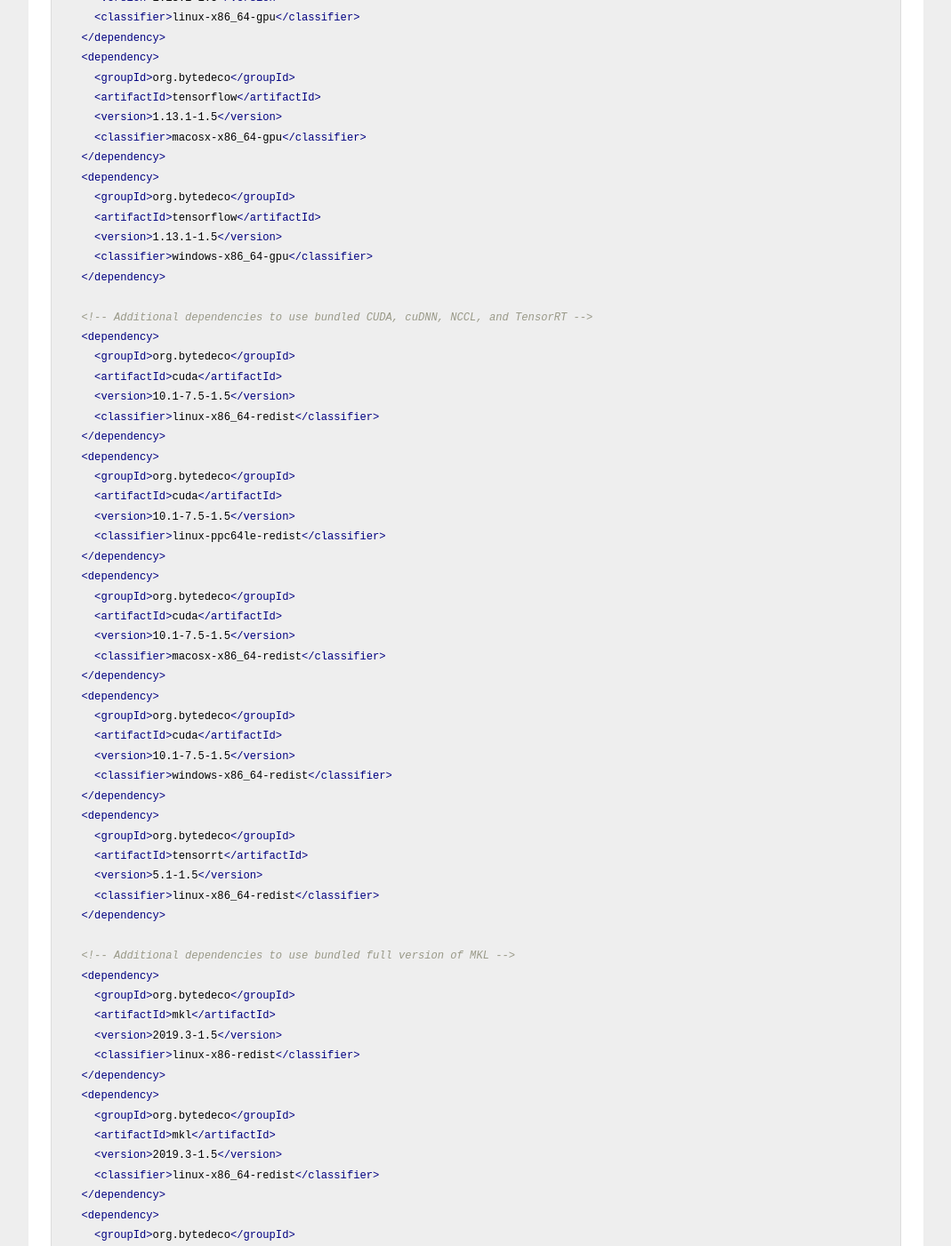
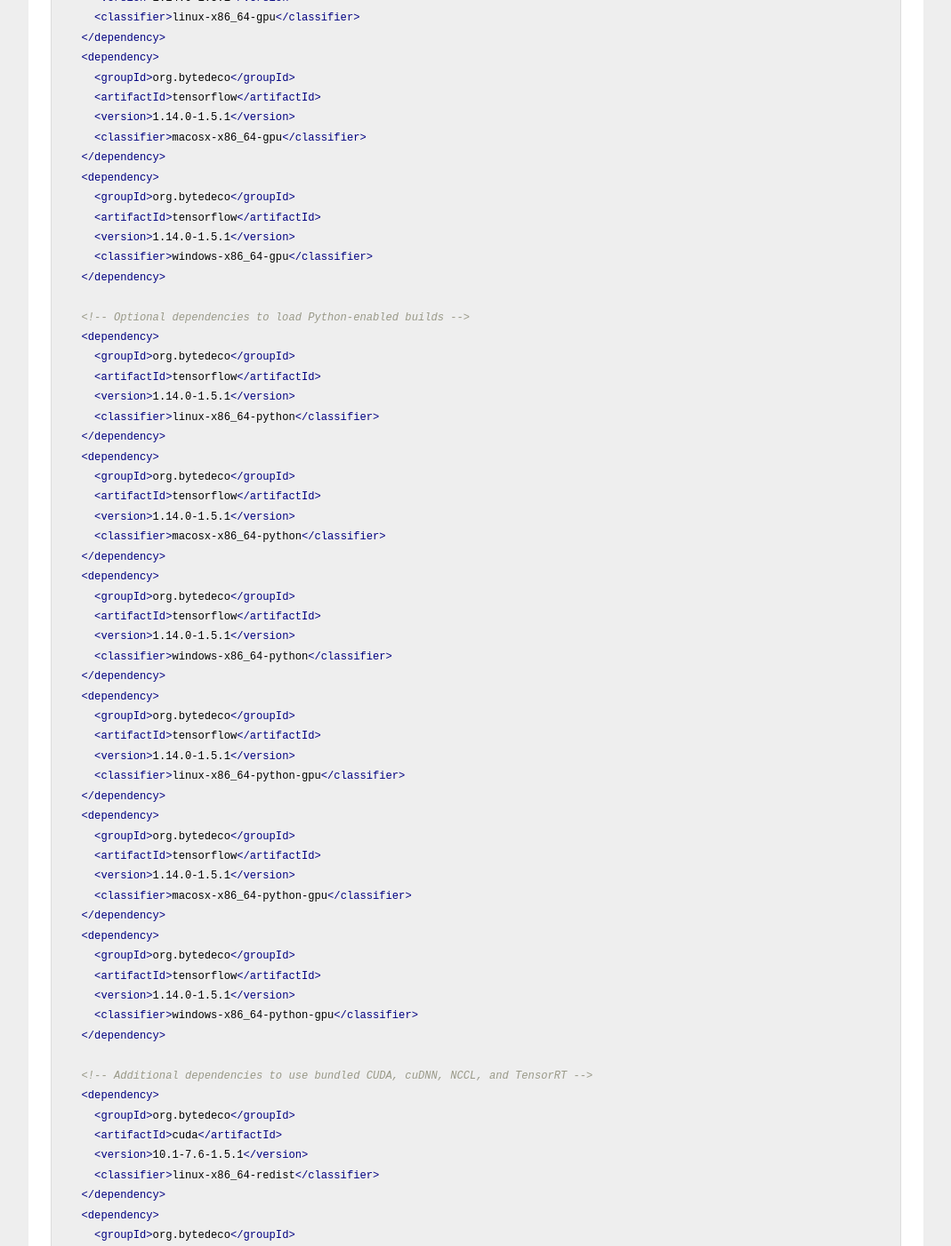
Before and after one commit to bytedeco/bytedeco.github.io, a Jekyll site: the page built from download/index.md, in a window 1280 px wide and 1400 px high, scrolled down 6286 px. Shown: the whole window at 89% size, without its empty margins (105-1174 px from the left). Built offline with Jekyll 4.4.1, drawn with Linux system fonts in a browser that asks for light colours; some of the changed text lies outside the part shown.

Commit message:
Update links for version 1.5.1 and add new info to the FAQ

````diff
--- a/download/index.md
+++ b/download/index.md
@@ -18,305 +18,343 @@ Here is a sample list of dependencies that you can use as base for your own `pom
     <dependency>
       <groupId>org.bytedeco</groupId>
       <artifactId>javacpp</artifactId>
-      <version>1.5</version>
+      <version>1.5.1</version>
     </dependency>
 
     <dependency>
       <groupId>org.bytedeco</groupId>
       <artifactId>opencv-platform</artifactId>
-      <version>4.0.1-1.5</version>
+      <version>4.1.0-1.5.1</version>
     </dependency>
     <dependency>
       <groupId>org.bytedeco</groupId>
       <artifactId>ffmpeg-platform</artifactId>
-      <version>4.1.3-1.5</version>
+      <version>4.1.3-1.5.1</version>
     </dependency>
     <dependency>
       <groupId>org.bytedeco</groupId>
       <artifactId>flycapture-platform</artifactId>
-      <version>2.13.3.31-1.5</version>
+      <version>2.13.3.31-1.5.1</version>
     </dependency>
     <dependency>
       <groupId>org.bytedeco</groupId>
       <artifactId>spinnaker-platform</artifactId>
-      <version>1.19.0.22-1.5</version>
+      <version>1.19.0.22-1.5.1</version>
     </dependency>
     <dependency>
       <groupId>org.bytedeco</groupId>
       <artifactId>libdc1394-platform</artifactId>
-      <version>2.2.5-1.5</version>
+      <version>2.2.6-1.5.1</version>
     </dependency>
     <dependency>
       <groupId>org.bytedeco</groupId>
       <artifactId>libfreenect-platform</artifactId>
-      <version>0.5.7-1.5</version>
+      <version>0.5.7-1.5.1</version>
     </dependency>
     <dependency>
       <groupId>org.bytedeco</groupId>
       <artifactId>libfreenect2-platform</artifactId>
-      <version>0.2.0-1.5</version>
+      <version>0.2.0-1.5.1</version>
     </dependency>
     <dependency>
       <groupId>org.bytedeco</groupId>
       <artifactId>librealsense-platform</artifactId>
-      <version>1.12.1-1.5</version>
+      <version>1.12.1-1.5.1</version>
     </dependency>
     <dependency>
       <groupId>org.bytedeco</groupId>
       <artifactId>videoinput-platform</artifactId>
-      <version>0.200-1.5</version>
+      <version>0.200-1.5.1</version>
     </dependency>
     <dependency>
       <groupId>org.bytedeco</groupId>
       <artifactId>artoolkitplus-platform</artifactId>
-      <version>2.3.1-1.5</version>
+      <version>2.3.1-1.5.1</version>
     </dependency>
     <dependency>
       <groupId>org.bytedeco</groupId>
       <artifactId>chilitags-platform</artifactId>
-      <version>master-1.5</version>
+      <version>master-1.5.1</version>
     </dependency>
     <dependency>
       <groupId>org.bytedeco</groupId>
       <artifactId>flandmark-platform</artifactId>
-      <version>1.07-1.5</version>
+      <version>1.07-1.5.1</version>
     </dependency>
     <dependency>
       <groupId>org.bytedeco</groupId>
       <artifactId>hdf5-platform</artifactId>
-      <version>1.10.5-1.5</version>
+      <version>1.10.5-1.5.1</version>
     </dependency>
     <dependency>
       <groupId>org.bytedeco</groupId>
       <artifactId>mkl-platform</artifactId>
-      <version>2019.3-1.5</version>
+      <version>2019.4-1.5.1</version>
     </dependency>
     <dependency>
       <groupId>org.bytedeco</groupId>
       <artifactId>mkl-dnn-platform</artifactId>
-      <version>0.18.1-1.5</version>
+      <version>0.20-1.5.1</version>
     </dependency>
     <dependency>
       <groupId>org.bytedeco</groupId>
       <artifactId>openblas-platform</artifactId>
-      <version>0.3.5-1.5</version>
+      <version>0.3.6-1.5.1</version>
     </dependency>
     <dependency>
       <groupId>org.bytedeco</groupId>
       <artifactId>arpack-ng-platform</artifactId>
-      <version>3.7.0-1.5</version>
+      <version>3.7.0-1.5.1</version>
     </dependency>
     <dependency>
       <groupId>org.bytedeco</groupId>
       <artifactId>cminpack-platform</artifactId>
-      <version>1.3.6-1.5</version>
+      <version>1.3.6-1.5.1</version>
     </dependency>
     <dependency>
       <groupId>org.bytedeco</groupId>
       <artifactId>fftw-platform</artifactId>
-      <version>3.3.8-1.5</version>
+      <version>3.3.8-1.5.1</version>
     </dependency>
     <dependency>
       <groupId>org.bytedeco</groupId>
       <artifactId>gsl-platform</artifactId>
-      <version>2.5-1.5</version>
+      <version>2.5-1.5.1</version>
     </dependency>
     <dependency>
       <groupId>org.bytedeco</groupId>
       <artifactId>cpython-platform</artifactId>
-      <version>3.6-1.5</version>
+      <version>3.7.3-1.5.1</version>
     </dependency>
     <dependency>
       <groupId>org.bytedeco</groupId>
       <artifactId>numpy-platform</artifactId>
-      <version>1.16.2-1.5</version>
+      <version>1.16.4-1.5.1</version>
     </dependency>
     <dependency>
       <groupId>org.bytedeco</groupId>
       <artifactId>llvm-platform</artifactId>
-      <version>8.0.0-1.5</version>
+      <version>8.0.0-1.5.1</version>
     </dependency>
     <dependency>
       <groupId>org.bytedeco</groupId>
       <artifactId>libpostal-platform</artifactId>
-      <version>1.1-alpha-1.5</version>
+      <version>1.1-alpha-1.5.1</version>
     </dependency>
     <dependency>
       <groupId>org.bytedeco</groupId>
       <artifactId>leptonica-platform</artifactId>
-      <version>1.78.0-1.5</version>
+      <version>1.78.0-1.5.1</version>
     </dependency>
     <dependency>
       <groupId>org.bytedeco</groupId>
       <artifactId>tesseract-platform</artifactId>
-      <version>4.0.0-1.5</version>
+      <version>4.1.0-1.5.1</version>
     </dependency>
     <dependency>
       <groupId>org.bytedeco</groupId>
       <artifactId>caffe-platform</artifactId>
-      <version>1.0-1.5</version>
+      <version>1.0-1.5.1</version>
     </dependency>
     <dependency>
       <groupId>org.bytedeco</groupId>
       <artifactId>cuda-platform</artifactId>
-      <version>10.1-7.5-1.5</version>
+      <version>10.1-7.6-1.5.1</version>
     </dependency>
     <dependency>
       <groupId>org.bytedeco</groupId>
       <artifactId>mxnet-platform</artifactId>
-      <version>1.4.0-1.5</version>
+      <version>1.5.0.rc2-1.5.1</version>
     </dependency>
     <dependency>
       <groupId>org.bytedeco</groupId>
       <artifactId>tensorflow-platform</artifactId>
-      <version>1.13.1-1.5</version>
+      <version>1.14.0-1.5.1</version>
     </dependency>
     <dependency>
       <groupId>org.bytedeco</groupId>
       <artifactId>tensorrt-platform</artifactId>
-      <version>5.1-1.5</version>
+      <version>5.1-1.5.1</version>
     </dependency>
     <dependency>
       <groupId>org.bytedeco</groupId>
       <artifactId>ale-platform</artifactId>
-      <version>0.6.0-1.5</version>
+      <version>0.6.0-1.5.1</version>
     </dependency>
     <dependency>
       <groupId>org.bytedeco</groupId>
       <artifactId>onnx-platform</artifactId>
-      <version>1.4.1-1.5</version>
+      <version>1.5.0-1.5.1</version>
     </dependency>
     <dependency>
       <groupId>org.bytedeco</groupId>
       <artifactId>ngraph-platform</artifactId>
-      <version>0.15.0-1.5</version>
+      <version>0.22.0-1.5.1</version>
     </dependency>
     <dependency>
       <groupId>org.bytedeco</groupId>
       <artifactId>liquidfun-platform</artifactId>
-      <version>master-1.5</version>
+      <version>master-1.5.1</version>
     </dependency>
     <dependency>
       <groupId>org.bytedeco</groupId>
       <artifactId>qt-platform</artifactId>
-      <version>5.12.2-1.5</version>
+      <version>5.13.0-1.5.1</version>
     </dependency>
     <dependency>
       <groupId>org.bytedeco</groupId>
       <artifactId>skia-platform</artifactId>
-      <version>1.68.0-1.5</version>
+      <version>1.68.0-1.5.1</version>
     </dependency>
     <dependency>
       <groupId>org.bytedeco</groupId>
       <artifactId>cpu_features-platform</artifactId>
-      <version>0.2.0-1.5</version>
+      <version>0.3.0-1.5.1</version>
     </dependency>
     <dependency>
       <groupId>org.bytedeco</groupId>
       <artifactId>systems-platform</artifactId>
-      <version>1.5</version>
+      <version>1.5.1</version>
     </dependency>
 
-    <!-- Additional dependencies required to use CUDA and cuDNN -->
+    <!-- Additional dependencies required to use CUDA, cuDNN, NCCL, and TensorRT -->
     <dependency>
       <groupId>org.bytedeco</groupId>
       <artifactId>opencv</artifactId>
-      <version>4.0.1-1.5</version>
+      <version>4.1.0-1.5.1</version>
       <classifier>linux-x86_64-gpu</classifier>
     </dependency>
     <dependency>
       <groupId>org.bytedeco</groupId>
       <artifactId>opencv</artifactId>
-      <version>4.0.1-1.5</version>
+      <version>4.1.0-1.5.1</version>
       <classifier>macosx-x86_64-gpu</classifier>
     </dependency>
     <dependency>
       <groupId>org.bytedeco</groupId>
       <artifactId>opencv</artifactId>
-      <version>4.0.1-1.5</version>
+      <version>4.1.0-1.5.1</version>
       <classifier>windows-x86_64-gpu</classifier>
     </dependency>
 
     <dependency>
       <groupId>org.bytedeco</groupId>
       <artifactId>caffe</artifactId>
-      <version>1.0-1.5</version>
+      <version>1.0-1.5.1</version>
       <classifier>linux-x86_64-gpu</classifier>
     </dependency>
     <dependency>
       <groupId>org.bytedeco</groupId>
       <artifactId>caffe</artifactId>
-      <version>1.0-1.5</version>
+      <version>1.0-1.5.1</version>
       <classifier>macosx-x86_64-gpu</classifier>
     </dependency>
 
     <dependency>
       <groupId>org.bytedeco</groupId>
       <artifactId>mxnet</artifactId>
-      <version>1.4.0-1.5</version>
+      <version>1.5.0.rc2-1.5.1</version>
       <classifier>linux-x86_64-gpu</classifier>
     </dependency>
     <dependency>
       <groupId>org.bytedeco</groupId>
       <artifactId>mxnet</artifactId>
-       <version>1.4.0-1.5</version>
+       <version>1.5.0.rc2-1.5.1</version>
       <classifier>macosx-x86_64-gpu</classifier>
     </dependency>
     <dependency>
       <groupId>org.bytedeco</groupId>
       <artifactId>mxnet</artifactId>
-      <version>1.4.0-1.5</version>
+      <version>1.5.0.rc2-1.5.1</version>
       <classifier>windows-x86_64-gpu</classifier>
     </dependency>
 
     <dependency>
       <groupId>org.bytedeco</groupId>
       <artifactId>tensorflow</artifactId>
-      <version>1.13.1-1.5</version>
+      <version>1.14.0-1.5.1</version>
       <classifier>linux-x86_64-gpu</classifier>
     </dependency>
     <dependency>
       <groupId>org.bytedeco</groupId>
       <artifactId>tensorflow</artifactId>
-      <version>1.13.1-1.5</version>
+      <version>1.14.0-1.5.1</version>
       <classifier>macosx-x86_64-gpu</classifier>
     </dependency>
     <dependency>
       <groupId>org.bytedeco</groupId>
       <artifactId>tensorflow</artifactId>
-      <version>1.13.1-1.5</version>
+      <version>1.14.0-1.5.1</version>
       <classifier>windows-x86_64-gpu</classifier>
+    </dependency>
+
+    <!-- Optional dependencies to load Python-enabled builds -->
+    <dependency>
+      <groupId>org.bytedeco</groupId>
+      <artifactId>tensorflow</artifactId>
+      <version>1.14.0-1.5.1</version>
+      <classifier>linux-x86_64-python</classifier>
+    </dependency>
+    <dependency>
+      <groupId>org.bytedeco</groupId>
+      <artifactId>tensorflow</artifactId>
+      <version>1.14.0-1.5.1</version>
+      <classifier>macosx-x86_64-python</classifier>
+    </dependency>
+    <dependency>
+      <groupId>org.bytedeco</groupId>
+      <artifactId>tensorflow</artifactId>
+      <version>1.14.0-1.5.1</version>
+      <classifier>windows-x86_64-python</classifier>
+    </dependency>
+    <dependency>
+      <groupId>org.bytedeco</groupId>
+      <artifactId>tensorflow</artifactId>
+      <version>1.14.0-1.5.1</version>
+      <classifier>linux-x86_64-python-gpu</classifier>
+    </dependency>
+    <dependency>
+      <groupId>org.bytedeco</groupId>
+      <artifactId>tensorflow</artifactId>
+      <version>1.14.0-1.5.1</version>
+      <classifier>macosx-x86_64-python-gpu</classifier>
+    </dependency>
+    <dependency>
+      <groupId>org.bytedeco</groupId>
+      <artifactId>tensorflow</artifactId>
+      <version>1.14.0-1.5.1</version>
+      <classifier>windows-x86_64-python-gpu</classifier>
     </dependency>
 
     <!-- Additional dependencies to use bundled CUDA, cuDNN, NCCL, and TensorRT -->
     <dependency>
       <groupId>org.bytedeco</groupId>
       <artifactId>cuda</artifactId>
-      <version>10.1-7.5-1.5</version>
+      <version>10.1-7.6-1.5.1</version>
       <classifier>linux-x86_64-redist</classifier>
     </dependency>
     <dependency>
       <groupId>org.bytedeco</groupId>
       <artifactId>cuda</artifactId>
-      <version>10.1-7.5-1.5</version>
+      <version>10.1-7.6-1.5.1</version>
       <classifier>linux-ppc64le-redist</classifier>
     </dependency>
     <dependency>
       <groupId>org.bytedeco</groupId>
       <artifactId>cuda</artifactId>
-      <version>10.1-7.5-1.5</version>
+      <version>10.1-7.6-1.5.1</version>
       <classifier>macosx-x86_64-redist</classifier>
     </dependency>
     <dependency>
       <groupId>org.bytedeco</groupId>
       <artifactId>cuda</artifactId>
-      <version>10.1-7.5-1.5</version>
+      <version>10.1-7.6-1.5.1</version>
       <classifier>windows-x86_64-redist</classifier>
     </dependency>
     <dependency>
       <groupId>org.bytedeco</groupId>
       <artifactId>tensorrt</artifactId>
-      <version>5.1-1.5</version>
+      <version>5.1-1.5.1</version>
       <classifier>linux-x86_64-redist</classifier>
     </dependency>
 
@@ -324,37 +362,37 @@ Here is a sample list of dependencies that you can use as base for your own `pom
     <dependency>
       <groupId>org.bytedeco</groupId>
       <artifactId>mkl</artifactId>
-      <version>2019.3-1.5</version>
+      <version>2019.4-1.5.1</version>
       <classifier>linux-x86-redist</classifier>
     </dependency>
     <dependency>
       <groupId>org.bytedeco</groupId>
       <artifactId>mkl</artifactId>
-      <version>2019.3-1.5</version>
+      <version>2019.4-1.5.1</version>
       <classifier>linux-x86_64-redist</classifier>
     </dependency>
     <dependency>
       <groupId>org.bytedeco</groupId>
       <artifactId>mkl</artifactId>
-      <version>2019.3-1.5</version>
+      <version>2019.4-1.5.1</version>
       <classifier>macosx-x86_64-redist</classifier>
     </dependency>
     <dependency>
       <groupId>org.bytedeco</groupId>
       <artifactId>mkl</artifactId>
-      <version>2019.3-1.5</version>
+      <version>2019.4-1.5.1</version>
       <classifier>windows-x86-redist</classifier>
     </dependency>
     <dependency>
       <groupId>org.bytedeco</groupId>
       <artifactId>mkl</artifactId>
-      <version>2019.3-1.5</version>
+      <version>2019.4-1.5.1</version>
       <classifier>windows-x86_64-redist</classifier>
     </dependency>
 
     <dependency>
       <groupId>org.bytedeco</groupId>
       <artifactId>javacv-platform</artifactId>
-      <version>1.5</version>
+      <version>1.5.1</version>
     </dependency>
 ```
````
Also changed, not shown: builds/index.md (+2 -2 lines), faq/index.md (+5 -3 lines).
